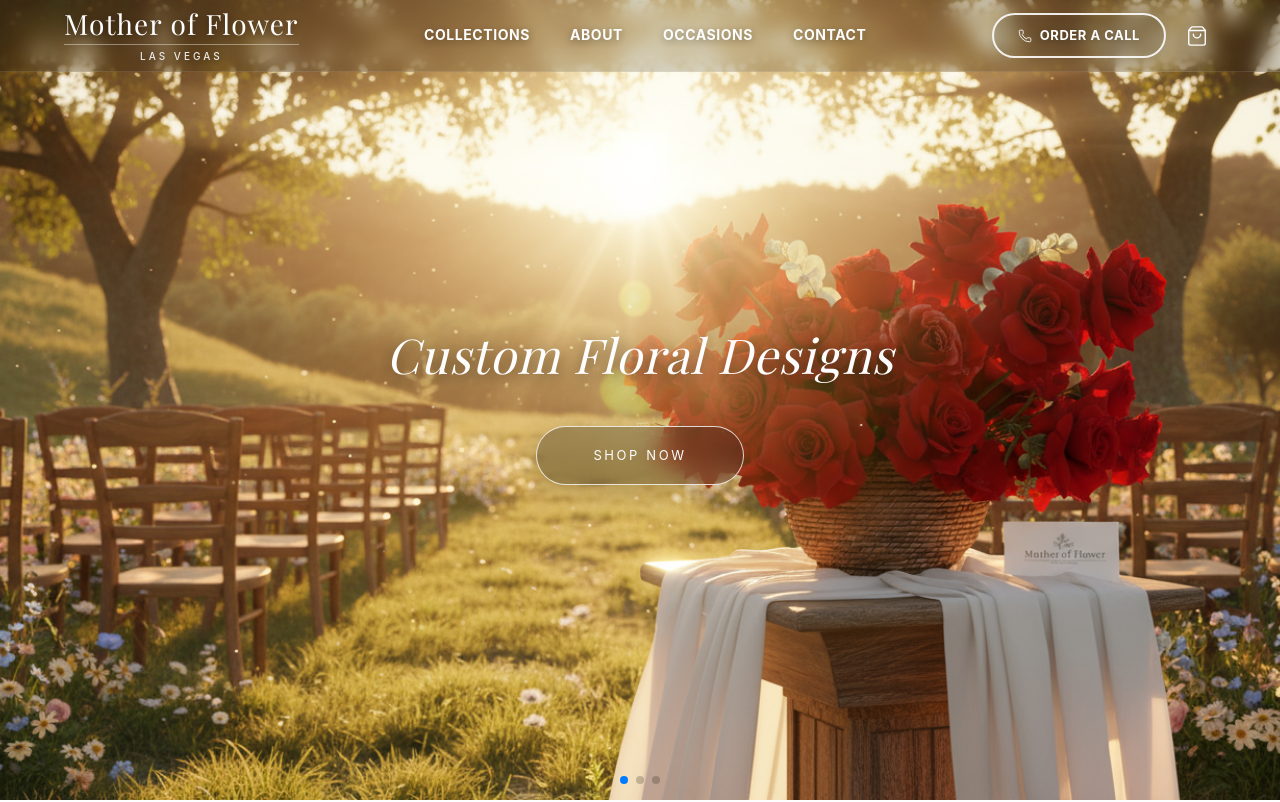
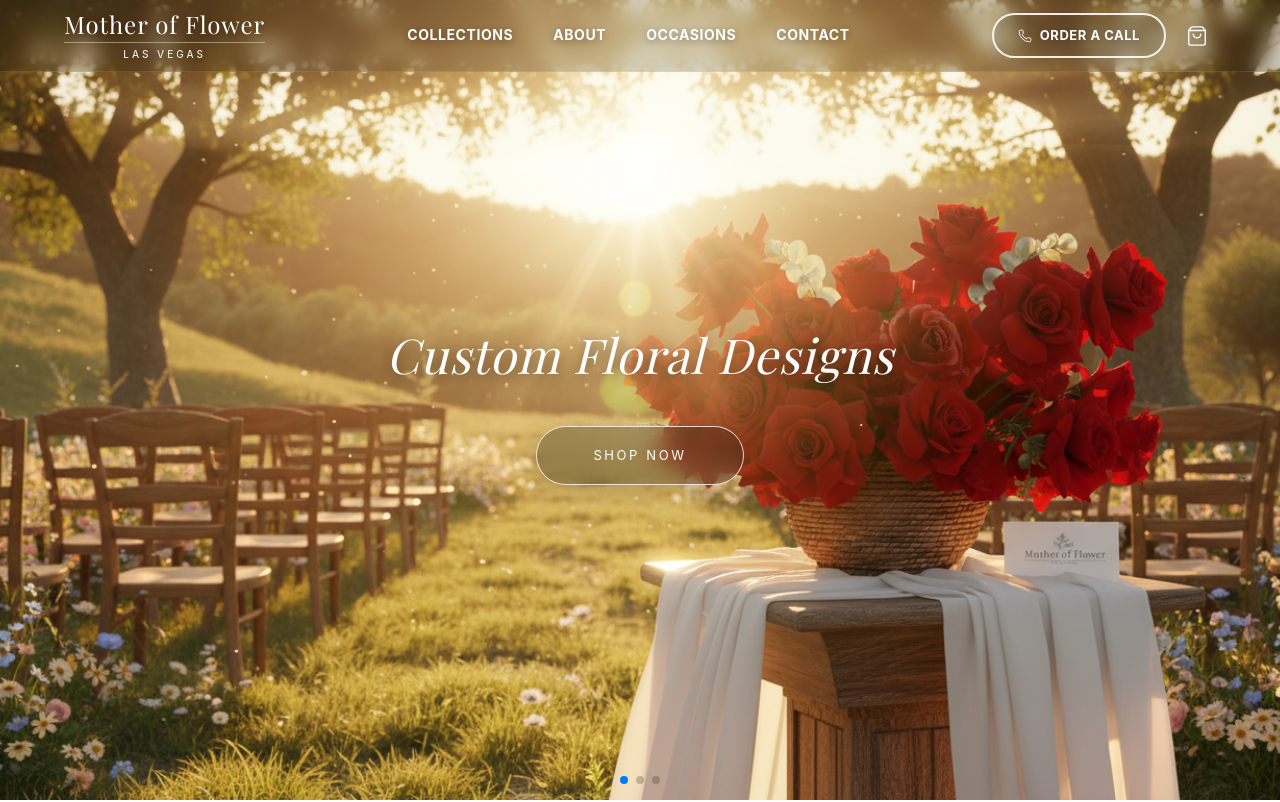
Before and after one commit to netbounce19-hash/mother-of-flower, a Next.js app: page / in a window 1280 px wide. Shown: the top 802 px of the page. Built offline with nearby package versions, Linux system fonts and the light colour scheme; grey boxes are pictures that could not be loaded.

Commit message:
Decrease logo font size

```diff
--- a/components/layout/Navbar.tsx
+++ b/components/layout/Navbar.tsx
@@ -57,7 +57,7 @@ export default function Navbar() {
         <nav style={CONTAINER}>
           {/* Logo */}
           <a href="/" style={{ display: 'flex', flexDirection: 'column', alignItems: 'center', lineHeight: 1, textDecoration: 'none', flexShrink: 0 }}>
-            <span style={{ fontFamily: "var(--font-serif)", fontSize: 28, fontWeight: 400, letterSpacing: '0.04em', color: scrolled ? '#1C1C1C' : '#FDFDFD', textShadow: scrolled ? 'none' : '0 2px 8px rgba(0,0,0,0.4)', transition: 'color 0.4s' }}>
+            <span style={{ fontFamily: "var(--font-serif)", fontSize: 24, fontWeight: 400, letterSpacing: '0.04em', color: scrolled ? '#1C1C1C' : '#FDFDFD', textShadow: scrolled ? 'none' : '0 2px 8px rgba(0,0,0,0.4)', transition: 'color 0.4s' }}>
               Mother of Flower
             </span>
             <div style={{ height: '1px', width: '100%', backgroundColor: scrolled ? '#1C1C1C' : '#FDFDFD', margin: '6px 0', opacity: scrolled ? 0.2 : 0.4, transition: 'background-color 0.4s, opacity 0.4s' }} />
@@ -157,7 +157,7 @@ export default function Navbar() {
           >
             <div style={{ display: 'flex', justifyContent: 'space-between', alignItems: 'center', padding: '0 24px', height: 80 }}>
               <div style={{ display: 'flex', flexDirection: 'column', alignItems: 'center', lineHeight: 1 }}>
-                <span style={{ fontFamily: "var(--font-serif)", fontSize: 24, fontWeight: 400, letterSpacing: '0.04em', color: '#1C1C1C' }}>
+                <span style={{ fontFamily: "var(--font-serif)", fontSize: 22, fontWeight: 400, letterSpacing: '0.04em', color: '#1C1C1C' }}>
                   Mother of Flower
                 </span>
                 <div style={{ height: '1px', width: '100%', backgroundColor: '#1C1C1C', margin: '4px 0', opacity: 0.2 }} />
```
